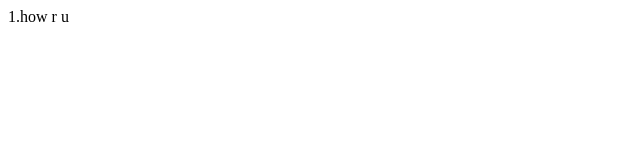
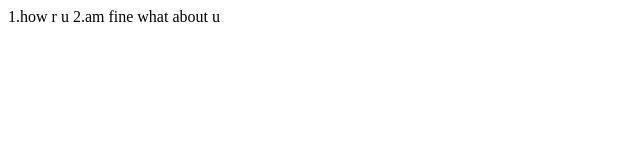
Before and after one commit to Rafi98/ran, a plain HTML site: page index.html in a window 1280 px wide. Shown: the whole page, without its empty margins (0-640 px from the left). Drawn offline with Linux system fonts and the light colour scheme.

Commit message:
tesying of two

```diff
--- a/index.html
+++ b/index.html
@@ -2,6 +2,7 @@
 	<title> hello page </title>
 
 	1.how r u
+	2.am fine what about u
 
 
 </html>
```
